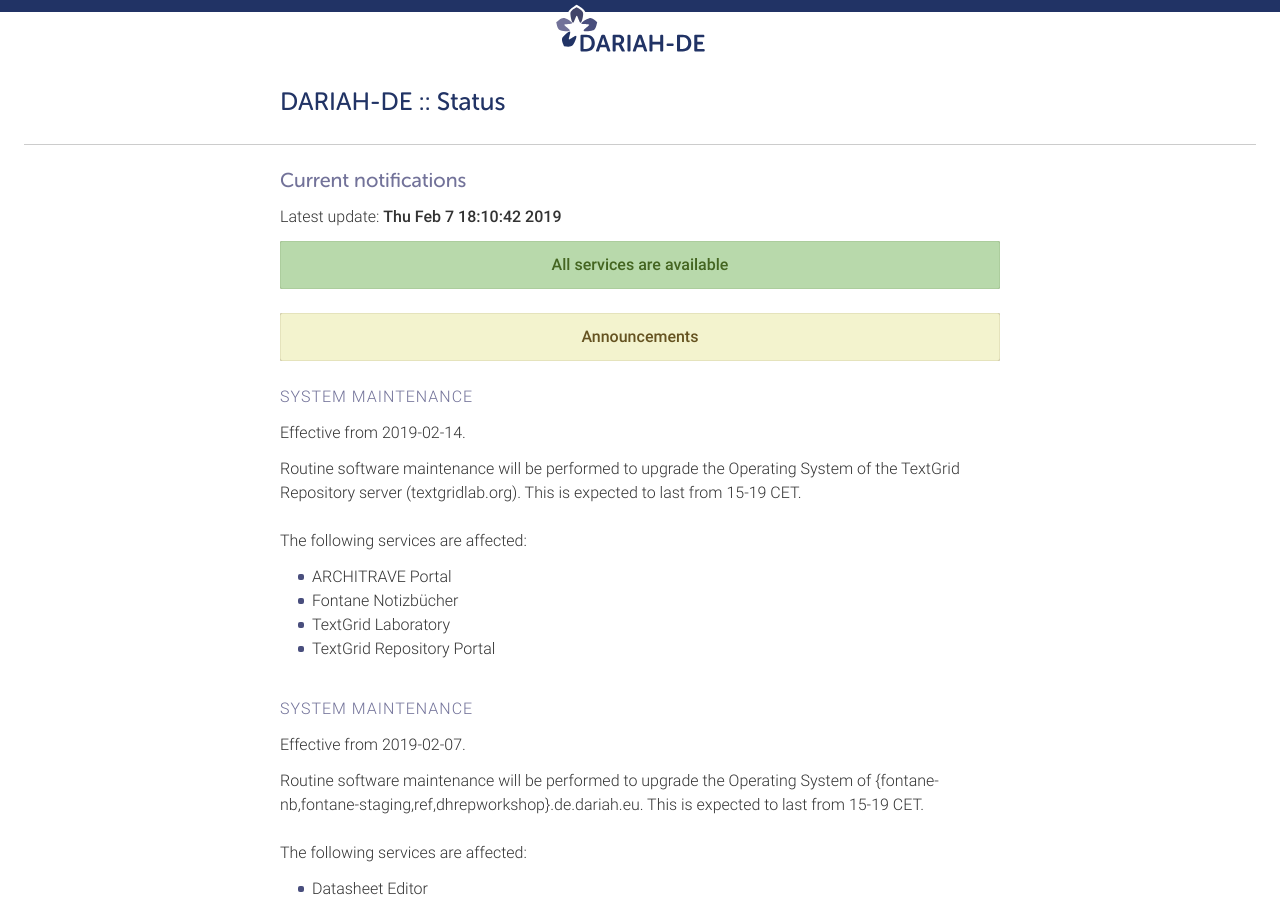
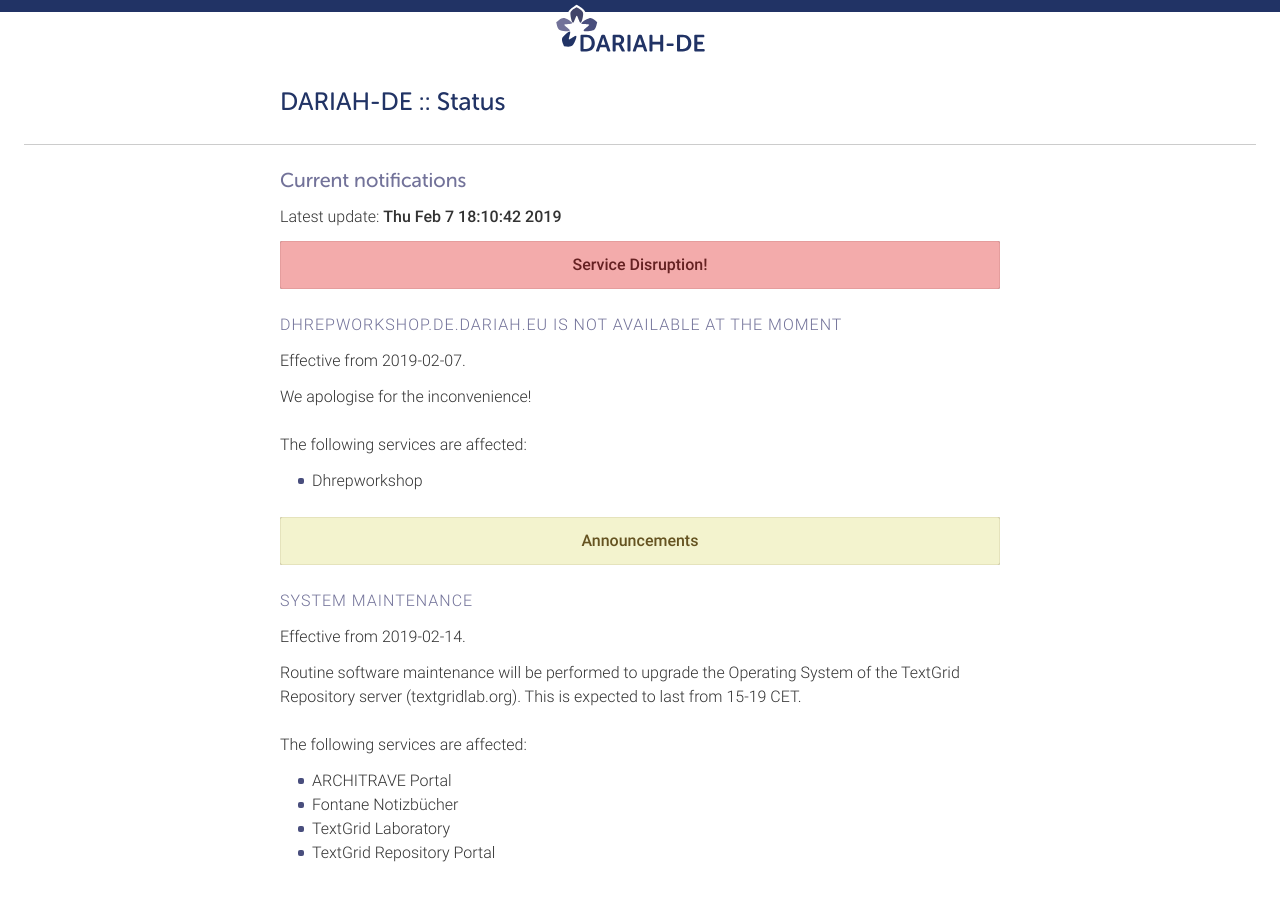
Before and after one commit to DARIAH-DE/status, a Jekyll site: the page built from index.md, in a window 1280 px wide and 900 px high. Built offline with Jekyll 4.4.1, drawn with Linux system fonts in a browser that asks for light colours; comment, search, counter and statistics services are not loaded.

Commit message:
Add dhrepworkshop outage

```diff
--- a/_data/outages.yaml
+++ b/_data/outages.yaml
@@ -1,4 +1,10 @@
 ---
+- title: 'dhrepworkshop.de.dariah.eu is not available at the moment'
+  date_start: '2019-02-07'
+  hide: false
+  description: 'We apologise for the inconvenience!'
+  affected:
+    - '/servers/dhrepworkshop'
 - title: 'System Maintenance'
   date_start: '2019-01-31'
   date_end: '2019-01-31'
```
